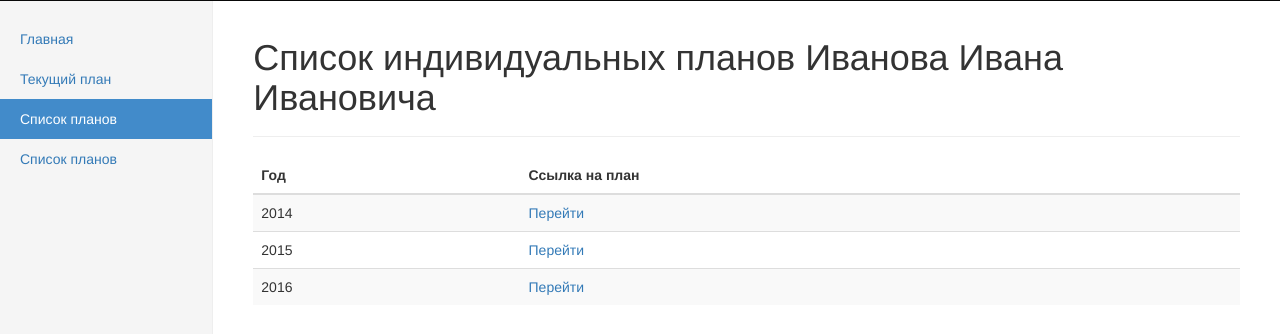
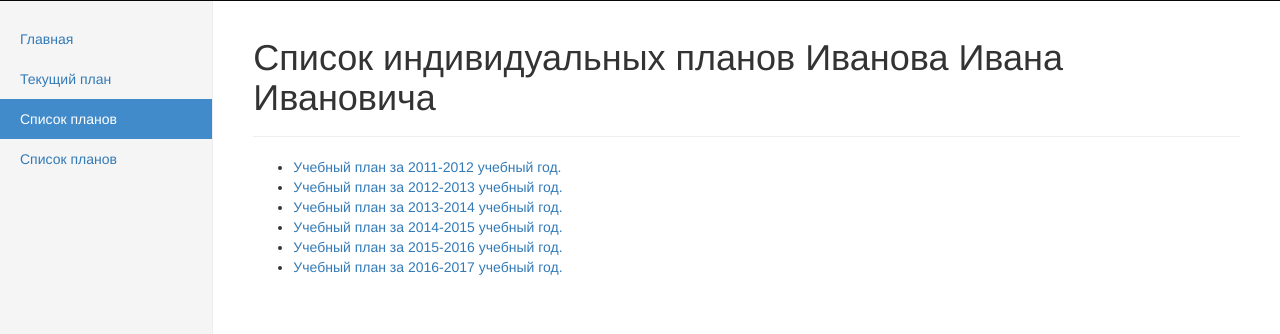
Before and after one commit to w3prog/teacherPlan, a Django app: page /listOfPlans in a window 1280 px wide. Shown: the part 52-386 px from the top of the page. Run offline with Django 3.2, Linux system fonts and the light colour scheme; the visitor is signed in with stand-in values (Sample User, id 1); some libraries are stand-ins or nearby versions.

Commit message:
Переверстал страницу

```diff
--- a/teacherPlan/templates/plan_list.html
+++ b/teacherPlan/templates/plan_list.html
@@ -2,26 +2,12 @@
 {% block title %}Список индивидуальных планов Иванова Ивана Ивановича{% endblock %}
 {% block pagename %}Список индивидуальных планов Иванова Ивана Ивановича{% endblock %}
 {% block content %}
-    <table class="table table-striped">
-      <thead>
-        <tr>
-          <th>Год</th>
-          <th>Ссылка на план</th>
-        </tr>
-      </thead>
-      <tbody>
-        <tr>
-          <td>2014</td>
-          <td><a href="{% url 'tpplan' %}">Перейти</a></td>
-        </tr>
-        <tr>
-          <td>2015</td>
-          <td><a href="{% url 'tpplan' %}">Перейти</a></td>
-        </tr>
-        <tr>
-          <td>2016</td>
-          <td><a href="{% url 'tpplan' %}">Перейти</a></td>
-        </tr>
-      </tbody>
-    </table>
+    <ul>
+        <li><a href="{% url 'tpplan' 1 %}">Учебный план за 2011-2012 учебный год.</a></li>
+        <li><a href="{% url 'tpplan' 1 %}">Учебный план за 2012-2013 учебный год.</a></li>
+        <li><a href="{% url 'tpplan' 1 %}">Учебный план за 2013-2014 учебный год.</a></li>
+        <li><a href="{% url 'tpplan' 1 %}">Учебный план за 2014-2015 учебный год.</a></li>
+        <li><a href="{% url 'tpplan' 1 %}">Учебный план за 2015-2016 учебный год.</a></li>
+        <li><a href="{% url 'tpplan' 1 %}">Учебный план за 2016-2017 учебный год.</a></li>
+    </ul>
 {% endblock %}
```
